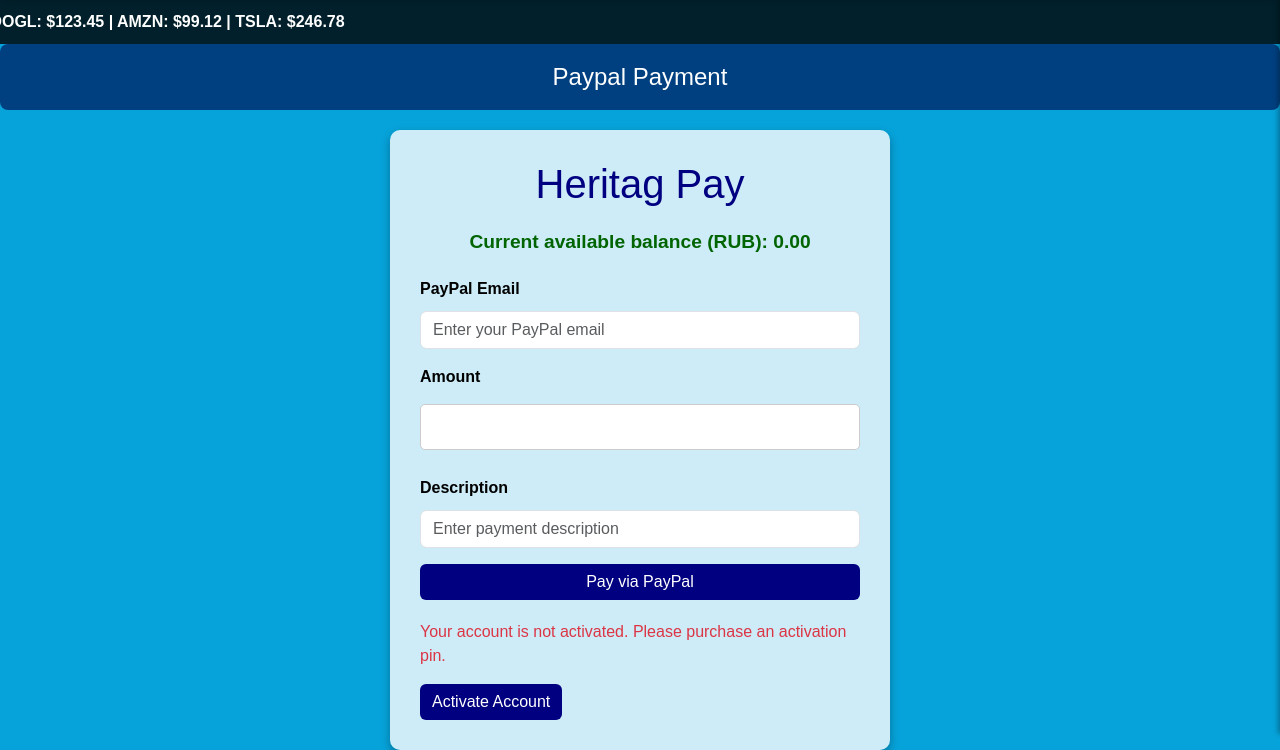
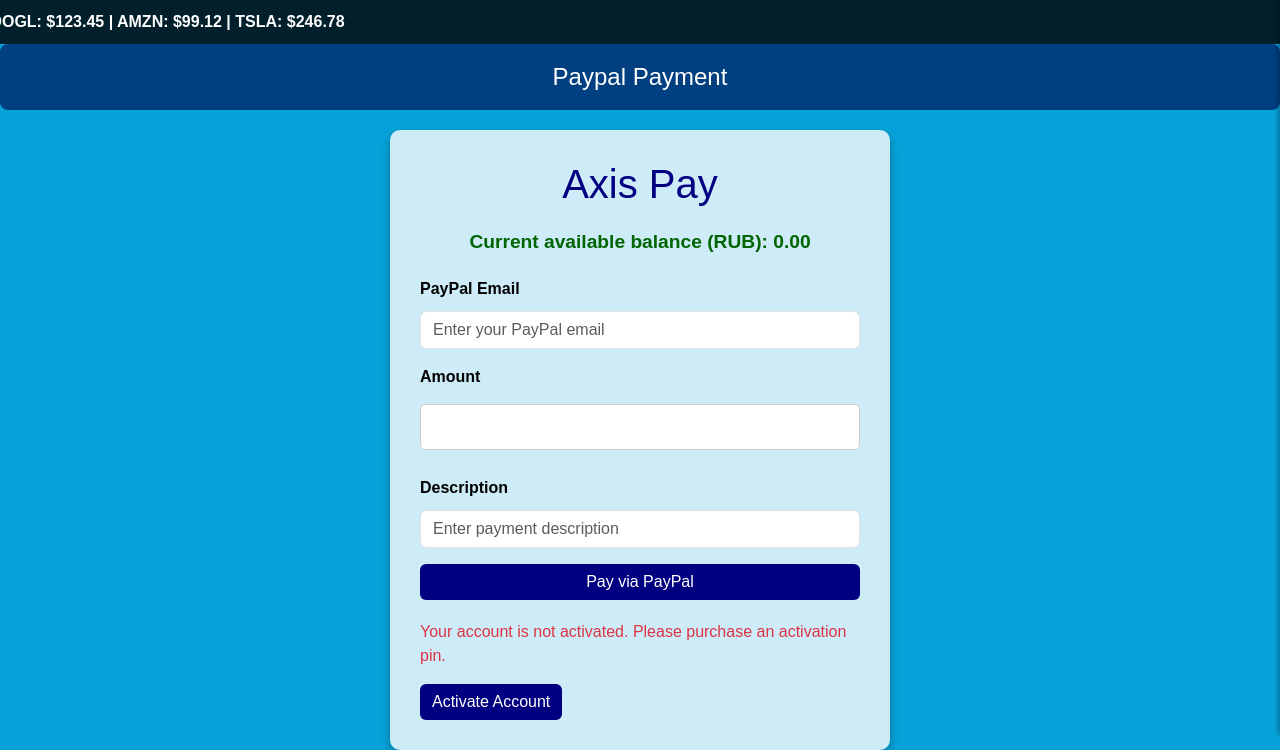
Before and after one commit to Rayflex189/Streamline-online-banking, a Django app: template BANK/bank_app/templates/bank_app/paypal.html in a window 1280 px wide. Shown: the part 66-816 px from the top of the page. Run offline with Django 5.2, Linux system fonts and the light colour scheme; the template is opened without the code that fills it: values that come from a table or form of the project are taken from there, others are empty; data comes from the database, SQL or seed files in the repository; some libraries are stand-ins or nearby versions.

Commit message:
Update paypal.html
Save

```diff
--- a/BANK/bank_app/templates/bank_app/paypal.html
+++ b/BANK/bank_app/templates/bank_app/paypal.html
@@ -6,8 +6,12 @@
     <meta charset="UTF-8">
     <meta name="viewport" content="width=device-width, initial-scale=1.0">
     <title>Axis First Bank - Paypal Transfer</title>
-    <script src="//code.jivosite.com/widget/wdg3bo5oms" async></script>
-    <link rel="icon" href="{% static 'images/web_logo.jpg' %}" type="image/x-icon">
+    <link
+    rel="icon"
+    href=
+"{% static 'images/IMG-20250430-WA0016.jpg' %}"
+    type="image/x-icon"
+/>
 <link rel="stylesheet" href="https://maxcdn.bootstrapcdn.com/bootstrap/4.5.2/css/bootstrap.min.css">
     <link rel="stylesheet" href="{% static 'css/dash.css'}" >
     <link href="https://cdn.jsdelivr.net/npm/bootstrap@5.3.3/dist/css/bootstrap.min.css" rel="stylesheet">
@@ -408,7 +412,7 @@ animation: vibrate 0.5s ease-in-out; /* Apply the vibrating animation */
 
 
     <div class="form-container">
-        <h1>Heritag Pay</h1>
+        <h1>Axis Pay</h1>
         <!-- Animated Balance -->
         <div class="animated-balance" id="animatedBalance">
             Loading available balance...
```
